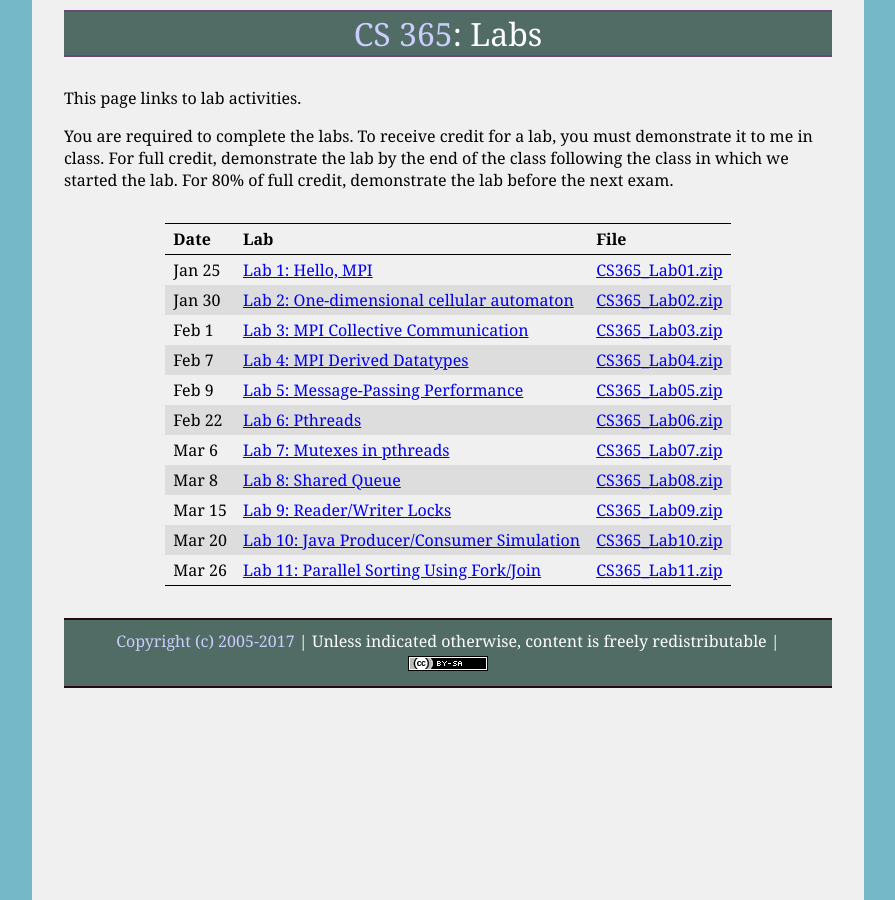
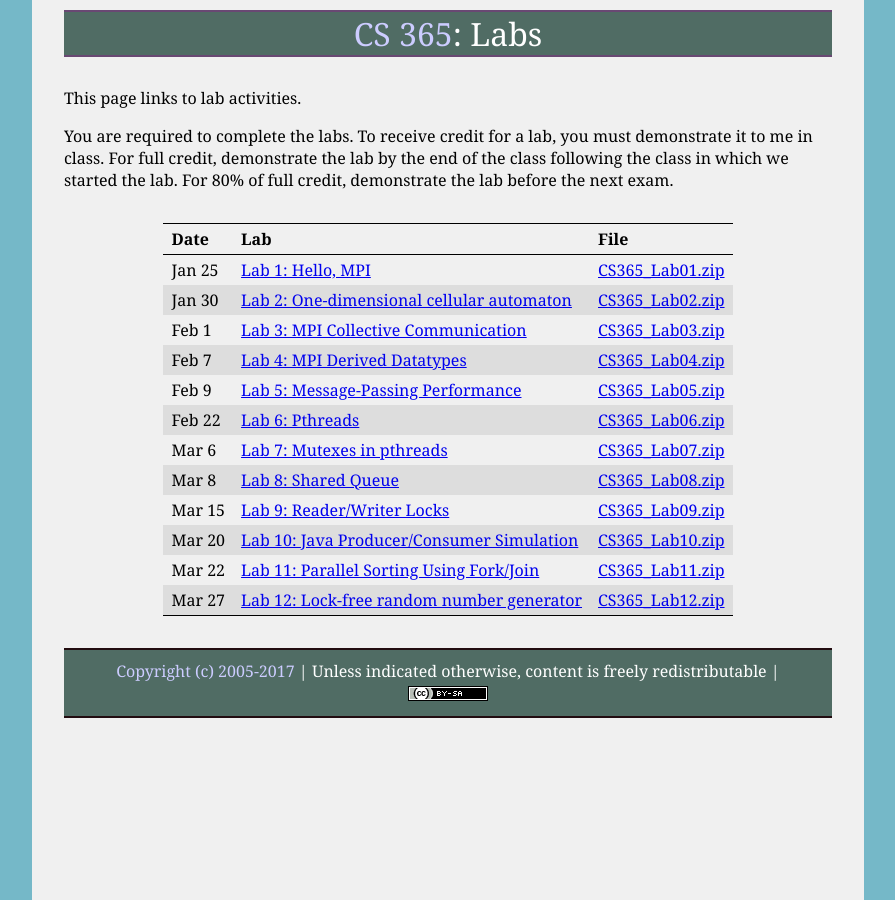
Before and after one commit to ycpcs/cs365-spring2017, a Jekyll site: the page built from labs/index.md, in a window 1280 px wide. Shown: the whole page, without its empty margins (192-1087 px from the left). Built offline with Jekyll 4.4.1, drawn with Linux system fonts in a browser that asks for light colours.

Commit message:
link to lab 12

```diff
--- a/labs/index.md
+++ b/labs/index.md
@@ -19,10 +19,10 @@ Mar 6 | [Lab 7: Mutexes in pthreads](lab07.html) | [CS365\_Lab07.zip](CS365_Lab0
 Mar 8 | [Lab 8: Shared Queue](lab08.html) | [CS365\_Lab08.zip](CS365_Lab08.zip)
 Mar 15 | [Lab 9: Reader/Writer Locks](lab09.html) | [CS365\_Lab09.zip](CS365_Lab09.zip)
 Mar 20 | [Lab 10: Java Producer/Consumer Simulation](lab10.html) | [CS365\_Lab10.zip](CS365_Lab10.zip)
-Mar 26 | [Lab 11: Parallel Sorting Using Fork/Join](lab11.html) | [CS365\_Lab11.zip](CS365_Lab11.zip)
+Mar 22 | [Lab 11: Parallel Sorting Using Fork/Join](lab11.html) | [CS365\_Lab11.zip](CS365_Lab11.zip)
+Mar 27 | [Lab 12: Lock-free random number generator](lab12.html) | [CS365\_Lab12.zip](CS365_Lab12.zip)
 
 <!--
-Apr 7 | [Lab 12: Lock-free random number generator](lab12.html) | [CS365\_Lab12.zip](CS365_Lab12.zip)
 Apr 9 | [Lab 13: Network Arithmetic Server](lab13.html) | [CS365\_Lab13.zip](CS365_Lab13.zip)
 Apr 14 | [Lab 14: Network Arithmetic Server (Java version)](lab14.html) | [CS365\_Lab14.zip](CS365_Lab14.zip) |
 Apr 21 | [Lab 15: CUDA Image Processing](lab15.html) | [CS365\_Lab15.zip](CS365_Lab15.zip) |
```
